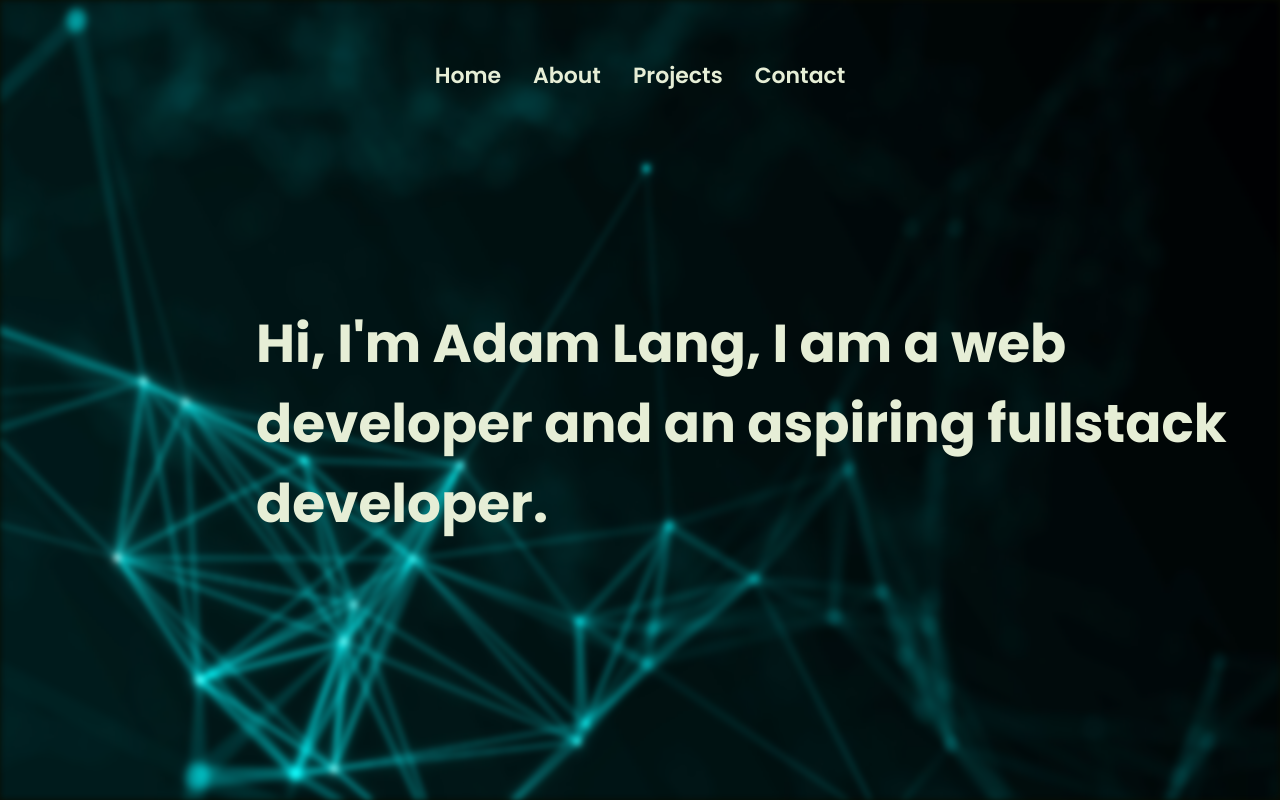
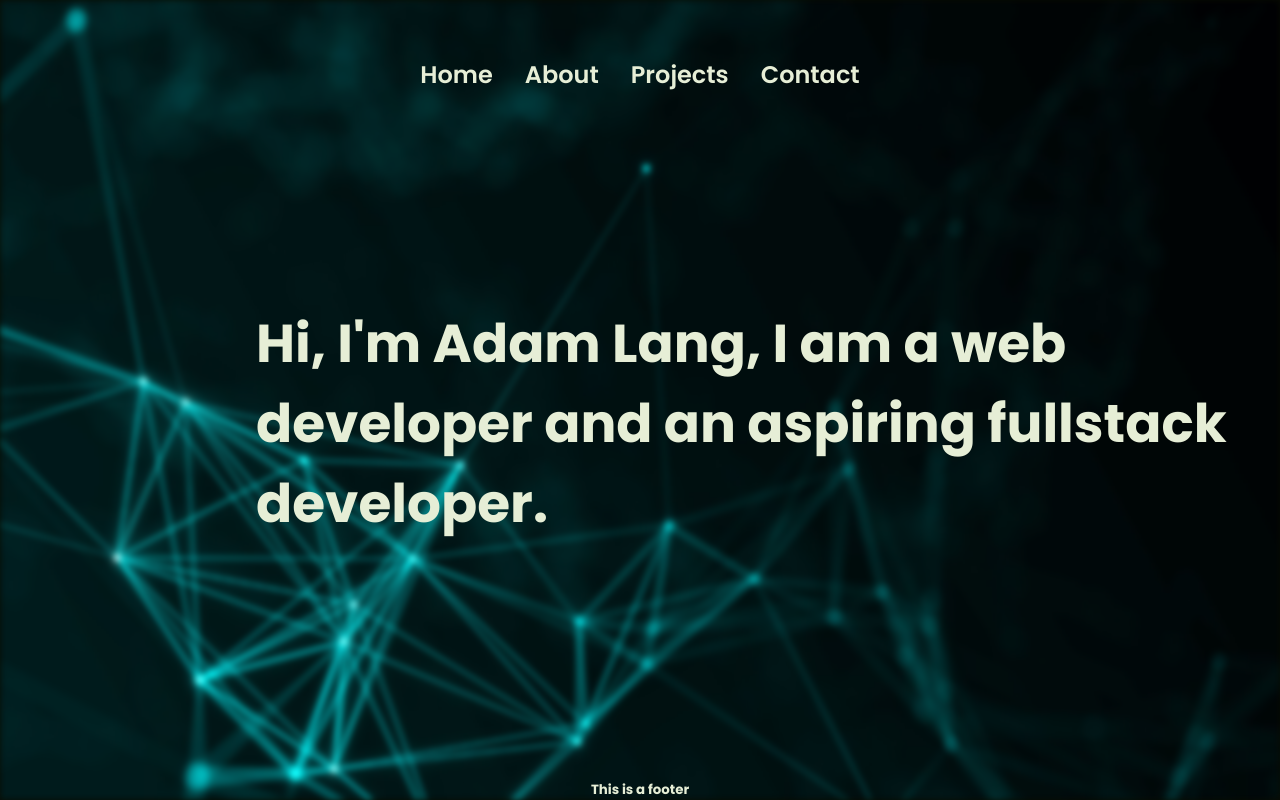
Before and after one commit to adamLangsti/Website, a React (Create React App) app: page / in a window 1280 px wide. Built offline with nearby package versions, Linux system fonts and the light colour scheme.

Commit message:
feat: footer text in place, new version hosted on firebase

```diff
--- a/src/components/Footer.js
+++ b/src/components/Footer.js
@@ -1,12 +1,9 @@
 import React from 'react';
 
 const Footer = () => {
-    const getYear = () => {
-        return new Date().getFullYear();
-    };
     return (
         <div className='footer'>
-
+            <h1 className='foot'>This is a footer</h1>
         </div>
     );
 };
--- a/src/css/index.css
+++ b/src/css/index.css
@@ -16,7 +16,7 @@
 
 .nav-links {
   color: #E6EED6;
-  font-size: 22px;
+  font-size: 1.5rem;
   font-weight: 600;
   display: inline-block;
   position: relative;
@@ -77,14 +77,16 @@
   }
 }
 
-h1 {
-  color: white;
-}
-
 .footer {
   position: absolute;
   bottom: 0;
-  left: 50%;
+  width: 100%;
+}
+
+.foot {
+  font-size: 0.83333rem;
+  color: #E6EED6;
+  text-align: center;
 }
 
 * {
@@ -103,3 +105,7 @@ body {
   font-size: 2rem;
   font-family: Poppins;
 }
+
+#root {
+  height: 100vh;
+}
--- a/src/scss/_footer.scss
+++ b/src/scss/_footer.scss
@@ -1,8 +1,13 @@
-h1 {
-    color: white;
-}
+@import 'variables';
+@import 'colors';
+
 .footer {
     position: absolute;
     bottom: 0;
-    left: 50%;
+    width: 100%;
 }
+.foot {
+    font-size: $fs-400 / 1.5;
+    color: $accent;
+    text-align: center;
+}
--- a/src/scss/_navbar.scss
+++ b/src/scss/_navbar.scss
@@ -1,4 +1,5 @@
 @import 'colors';
+@import 'variables';
 
 .nav {
     position: relative;
@@ -14,7 +15,7 @@
     }
     &-links {
         color: $accent;
-        font-size: 22px;
+        font-size: $fs-500;
         font-weight: 600;
         display: inline-block;
         position: relative;
--- a/src/scss/index.scss
+++ b/src/scss/index.scss
@@ -18,3 +18,6 @@ body {
     font-size: $fs-600;
     font-family: Poppins;
 }
+#root {
+    height: 100vh;
+}
```
